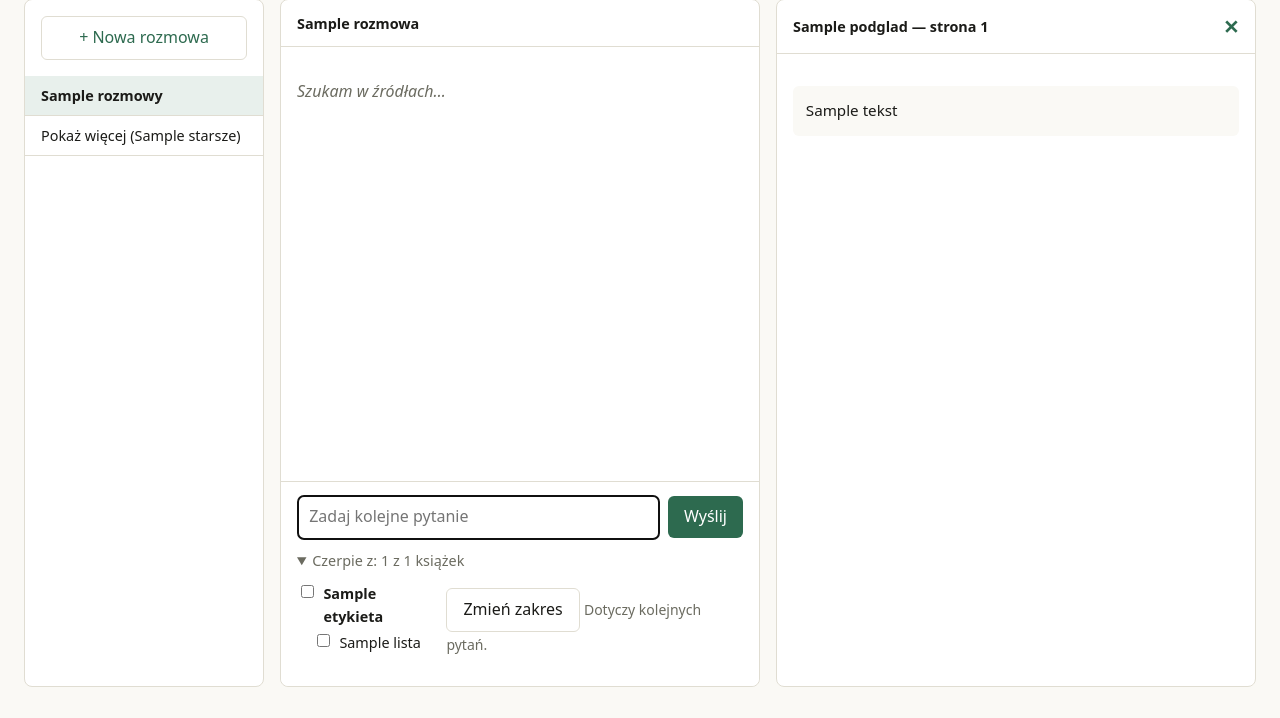
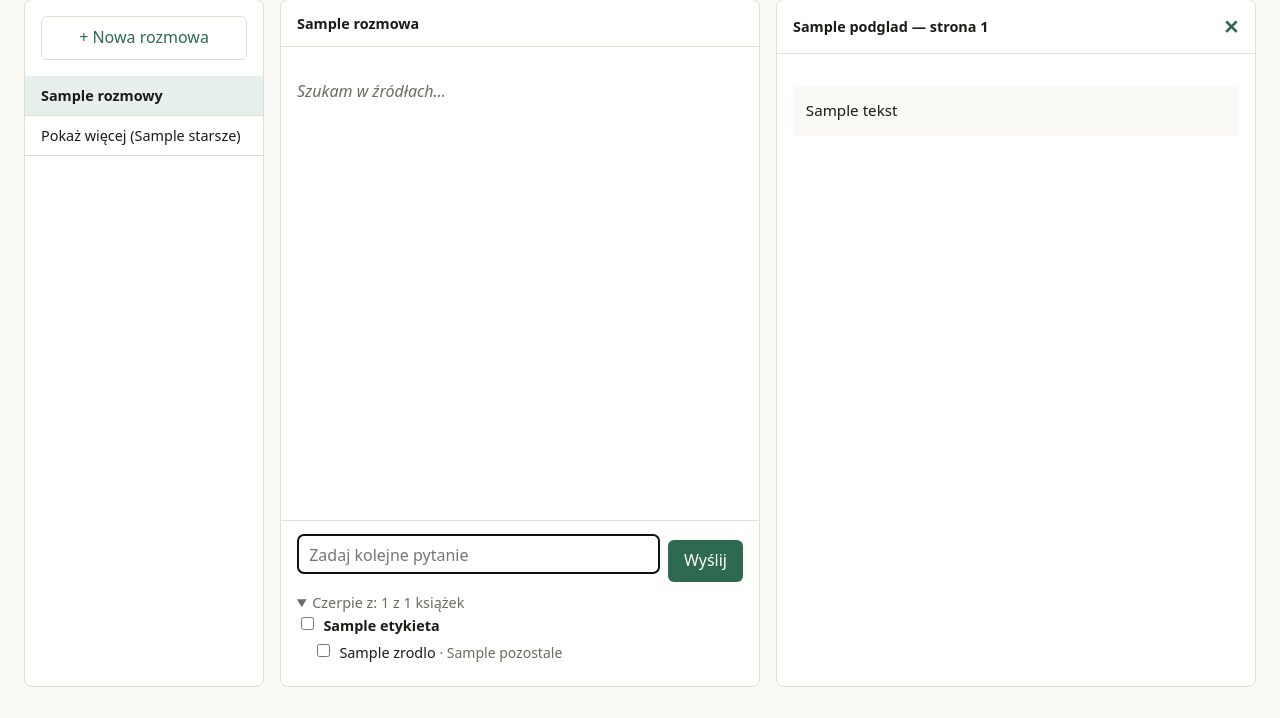
Before and after one commit to Dzirx/ogrodnikv4, a FastAPI app: template app/api/templates/chat.html in a window 1280 px wide, after a click that opens the changed part. Shown: the part 82-800 px from the top of the page. Run offline with FastAPI, Linux system fonts and the light colour scheme; the template is opened without the code that fills it: most values are stand-ins (such as "Sample title", 1, 10 or a date in 2020).

Commit message:
Pole pytania na całą szerokość, zakres bez przycisku
Pole pytania kończyło się w połowie kolumny - max-width ze szkieletu (42rem)
jest dla pól formularzy, nie dla pola, które ma zająć całą szerokość rozmowy.
Przy okazji zamienione na pole rosnące z tekstem: zaczyna od jednej linijki,
rośnie do sześciu, Enter wysyła, Shift+Enter robi nową linię. Polecenia
w rodzaju "napisz mi artykuł o..." nie mieściły się w jednej linijce.

Zakres rozmowy zapisuje się po zaznaczeniu, bez klikania przycisku - z 0,7
sekundy opóźnienia, żeby zaznaczenie kilku książek pod rząd nie przeładowywało
strony za każdym kliknięciem. Przycisk został dla przeglądarki bez skryptu,
ale skrypt go chowa. Podpowiedź "Dotyczy kolejnych pytań." zdjęta.

Przy okazji wyszło, że książka z dwiema etykietami stała w dwóch grupach.
Wyglądało to na dwie pozycje, a odznaczenie jednej kopii niczego nie zmieniało,
bo druga trzymała książkę w zakresie - trzeba było trafić w obie. Teraz książka
stoi raz, pod pierwszą swoją etykietą, a pozostałe widać obok tytułu.

Co-Authored-By: Claude Opus 5 (1M context) <noreply@anthropic.com>

```diff
--- a/app/api/templates/chat.html
+++ b/app/api/templates/chat.html
@@ -16,9 +16,11 @@
       <input type="checkbox" class="zaznacz-grupe"> <strong>{{ etykieta }}</strong>
     </label>
     {% endif %}
-    {% for z in lista %}
-    <label><input type="checkbox" name="zrodla" value="{{ z.id }}"
-      {% if wybrane is none or not wybrane or z in wybrane %}checked{% endif %}> {{ z.title }}</label>
+    {% for wpis in lista %}
+    <label><input type="checkbox" name="zrodla" value="{{ wpis.zrodlo.id }}"
+      {% if wybrane is none or not wybrane or wpis.zrodlo in wybrane %}checked{% endif %}>
+      <span>{{ wpis.zrodlo.title }}{% if wpis.pozostale %}
+        <small class="podpowiedz">· {{ wpis.pozostale | join(", ") }}</small>{% endif %}</span></label>
     {% endfor %}
   </div>
   {% endfor %}
@@ -56,8 +58,14 @@
   .kolumna > .tresc, .kolumna > .watki { overflow-y: auto; min-height: 0; }
   .kolumna > .przewijana { flex: 1; }
   .stopka-rozmowy { border-top: 1px solid var(--ramka); padding: 0.8rem 1rem; background: var(--karta); border-radius: 0 0 8px 8px; }
-  .stopka-rozmowy form { display: flex; gap: 0.5rem; align-items: center; }
-  .stopka-rozmowy .pole { flex: 1; margin: 0; }
+  .stopka-rozmowy form { display: flex; gap: 0.5rem; align-items: flex-end; }
+  /* max-width ze szkieletu przycinalo pole do 42rem, przez co konczylo sie
+     w polowie kolumny. Tutaj ma zajac cala szerokosc. */
+  .stopka-rozmowy .pole { flex: 1; margin: 0; max-width: none; }
+  /* min-height ze szkieletu (6rem) jest dla dlugich pol formularzy, nie dla
+     pola pytania - tutaj zaczyna od jednej linijki i rosnie z tekstem. */
+  .stopka-rozmowy textarea { resize: none; overflow-y: auto; min-height: 0; max-height: 9rem; line-height: 1.4; }
+  .stopka-rozmowy button { white-space: nowrap; }
   .stopka-rozmowy .wybor-zrodel { margin-top: 0.6rem; border-top: 0; padding-top: 0; }
   .watki { list-style: none; margin: 0; padding: 0; }
   .starsze-watki a { color: var(--przygaszony); font-size: 0.85rem; }
@@ -152,7 +160,7 @@
         zobaczysz, z której strony pochodzi.</p>
         <form method="post" action="/pytania">
           <div class="pole">
-            <input type="text" name="pytanie" placeholder="np. kiedy wysiewać rozsadę pomidora?" required autofocus>
+            <textarea name="pytanie" rows="2" placeholder="np. kiedy wysiewać rozsadę pomidora? — albo: napisz artykuł o uprawie w tunelu" required autofocus></textarea>
           </div>
           <details class="wybor-zrodel">
             <summary>Pytaj o: wszystkie książki ({{ zrodla|length }})</summary>
@@ -264,7 +272,10 @@
     {% if rozmowa %}
     <div class="stopka-rozmowy">
       <form method="post" action="/rozmowy/{{ rozmowa.id }}/pytania">
-        <div class="pole"><input type="text" name="pytanie" placeholder="Zadaj kolejne pytanie" required autofocus></div>
+        {# Pole rosnie z tekstem: polecenia w rodzaju "napisz artykul o..." nie
+           mieszcza sie w jednej linijce, a przewijanie w waskim okienku jest
+           nie do czytania. Enter wysyla, Shift+Enter robi nowa linie. #}
+        <div class="pole"><textarea name="pytanie" rows="1" placeholder="Zadaj kolejne pytanie" required autofocus></textarea></div>
         <button type="submit">Wyślij</button>
       </form>
 
@@ -277,12 +288,14 @@
           {%- if rozmowa.sources %} {{ rozmowa.sources|length }} z {{ zrodla|length }} książek
           {%- else %} wszystkich książek ({{ zrodla|length }}){% endif %}
         </summary>
-        <form method="post" action="/rozmowy/{{ rozmowa.id }}/zrodla">
+        {# Zaznaczenie zapisuje sie samo, chwile po ostatnim kliknieciu - bez
+           przycisku. Przycisk zostaje dla przegladarki bez skryptu, ale skrypt
+           go chowa. #}
+        <form method="post" action="/rozmowy/{{ rozmowa.id }}/zrodla" class="zakres-rozmowy">
           {{ wybor_zrodel(pogrupowane, rozmowa.sources) }}
-          <p>
-            <button type="submit" class="drugorzedny">Zmień zakres</button>
-            <span class="podpowiedz">Dotyczy kolejnych pytań.</span>
-          </p>
+          {# Przycisk zostaje dla przegladarki bez skryptu; skrypt go chowa,
+             bo zaznaczenie zapisuje sie samo. #}
+          <p><button type="submit" class="drugorzedny">Zapisz zakres</button></p>
         </form>
       </details>
     </div>
@@ -323,6 +336,35 @@
 </div>
 
 <script>
+  // Zakres rozmowy zapisuje sie po zaznaczeniu, bez przycisku. Z opoznieniem,
+  // zeby zaznaczenie kilku ksiazek pod rzad nie przeladowywalo strony za kazdym
+  // kliknieciem.
+  document.querySelectorAll('form.zakres-rozmowy').forEach(function (formularz) {
+    var przycisk = formularz.querySelector('button[type="submit"]');
+    if (przycisk) { przycisk.hidden = true; }
+    var zegar = null;
+    formularz.addEventListener('change', function () {
+      clearTimeout(zegar);
+      zegar = setTimeout(function () { formularz.requestSubmit(); }, 700);
+    });
+  });
+
+  // Pole pytania rosnie z tekstem i wysyla Enterem. Shift+Enter to nowa linia.
+  document.querySelectorAll('.stopka-rozmowy textarea').forEach(function (pole) {
+    function dopasuj() {
+      pole.style.height = 'auto';
+      pole.style.height = pole.scrollHeight + 'px';
+    }
+    pole.addEventListener('input', dopasuj);
+    pole.addEventListener('keydown', function (zdarzenie) {
+      if (zdarzenie.key === 'Enter' && !zdarzenie.shiftKey) {
+        zdarzenie.preventDefault();
+        if (pole.value.trim()) { pole.form.requestSubmit(); }
+      }
+    });
+    dopasuj();
+  });
+
   // Rozmowa otwiera sie na ostatniej wiadomosci, nie na pierwszej. Okno
   // przewija sie samo, wiec bez tego po wejsciu w dlugi watek widac pytanie
   // sprzed godziny.
```
Also changed, not shown: app/api/routes.py (+16 -12 lines).
